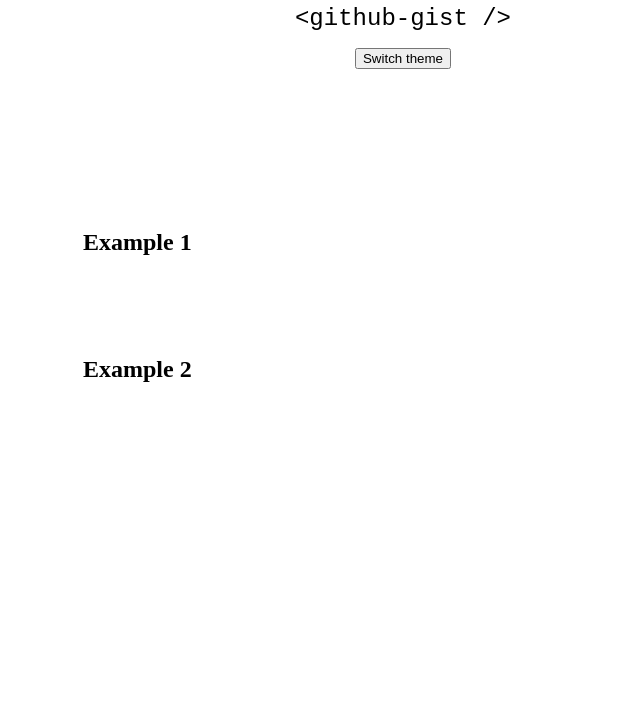
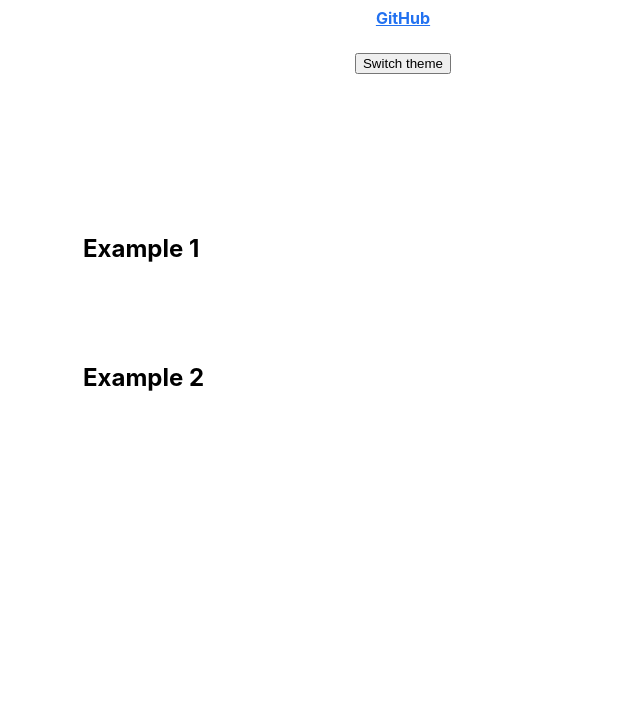
Before and after one commit to lepture/github-gist, a website: page index.html in a window 1280 px wide. Shown: the part 76-800 px from the top of the page, without its empty margins (237-877 px from the left). Drawn offline with Linux system fonts and the light colour scheme.

Commit message:
chore: add GitHub link

```diff
--- a/index.html
+++ b/index.html
@@ -6,12 +6,22 @@
   <title>GitHub Gist</title>
   <script src="./index.js"></script>
   <style>
+    body {
+      font-family: -apple-system, BlinkMacSystemFont, Segoe UI, Oxygen, Ubuntu, Droid Sans, Helvetica Neue, sans-serif;
+    }
     body.dark {
       color: #e8e8e8;
       background-color: #212121;
     }
     .head {
       text-align: center;
+    }
+    .head a {
+      font-weight: bold;
+      color: #2271f0;
+    }
+    .head a:hover {
+      color: #1c5dc6;
     }
     .demo {
       max-width: 640px;
@@ -22,7 +32,9 @@
 <body>
   <div class="head">
     <h1>GitHub Gist Element</h1>
-    <div style="font-size:1.5rem;margin:1rem;"><code>&lt;github-gist /&gt;</code></div>
+    <div style="margin:1.5rem">
+      <a href="https://github.com/lepture/github-gist">GitHub</a>
+    </div>
     <button id="switch-theme">Switch theme</button>
   </div>
   <div class="demo">
```
